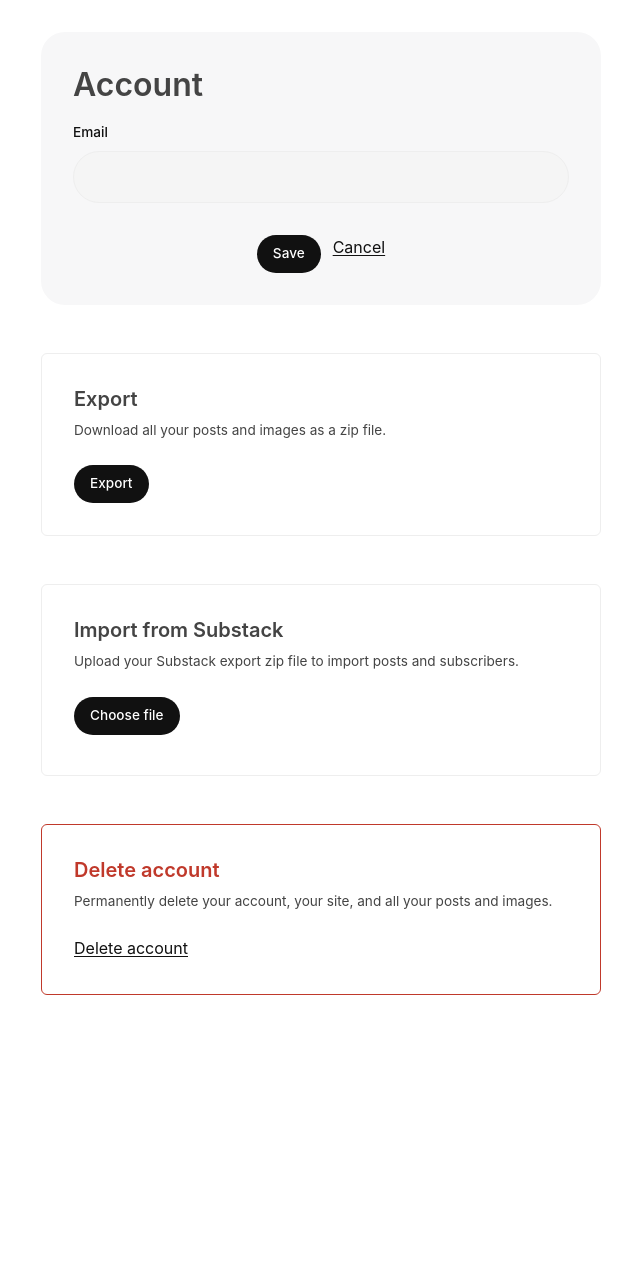
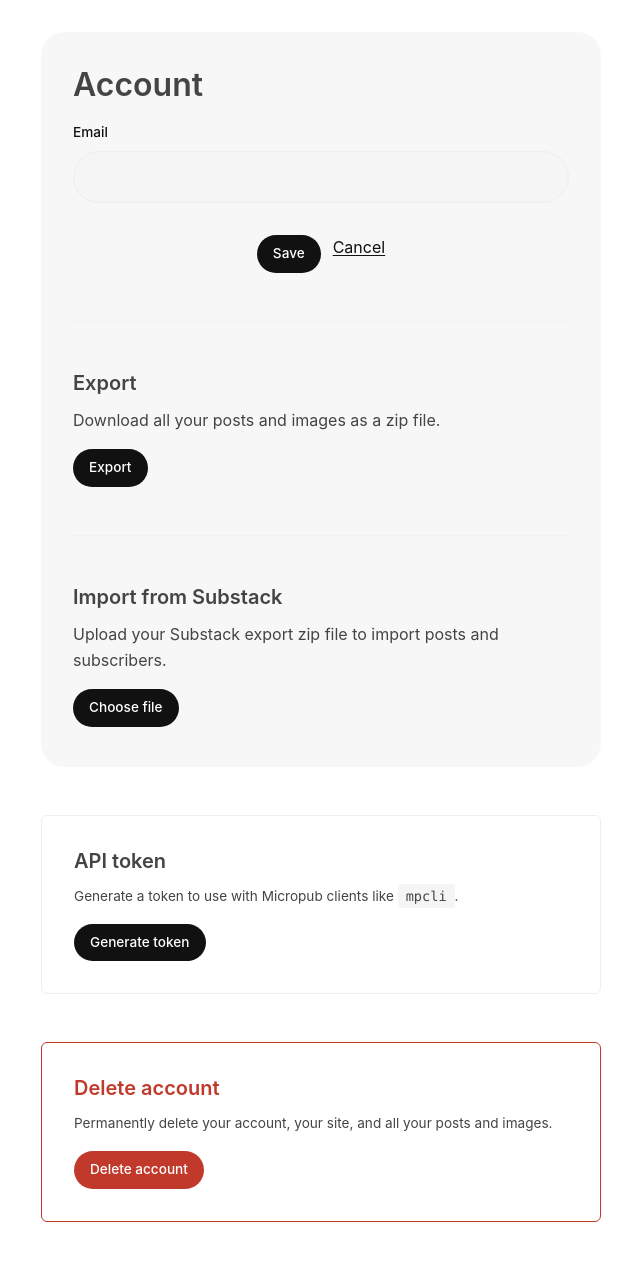
Before and after one commit to Jottit/tinypost, a Flask app: template templates/account.html in a window 1280 px wide. Shown: the whole page, without its empty margins (319-959 px from the left). Before the commit the page ends 995 px from the top, so only its background shows below. Run offline with Flask 3, Linux system fonts and the light colour scheme; the template is opened without the code that fills it, so the values that code supplies are empty; some libraries are stand-ins or nearby versions.

Commit message:
add personal API token for Micropub CLI usage

```diff
--- a/routes.py
+++ b/routes.py
@@ -119,7 +119,12 @@ def render_settings(site, **kwargs):
 
 
 def render_account(site, user, **kwargs):
-    return render_template("account.html", site=site, user=user, is_owner=True, **kwargs)
+    from indieauth_db import get_personal_token
+
+    token = get_personal_token(site["id"])
+    return render_template(
+        "account.html", site=site, user=user, is_owner=True, personal_token=token, **kwargs
+    )
 
 
 def require_owner():
@@ -576,6 +581,25 @@ def account_import():
 
     results["images_rehosted"] = rehost_images(site["id"], site["subdomain"])
     return render_account(site, user, import_results=results)
+
+
+@app.route("/account/token", methods=["POST"])
+def account_token():
+    site = require_owner()
+    user = get_user_by_id(session["user_id"])
+    from indieauth_db import create_personal_token
+
+    token = create_personal_token(site["id"])
+    return render_account(site, user, new_token=token)
+
+
+@app.route("/account/token/revoke", methods=["POST"])
+def account_token_revoke():
+    site = require_owner()
+    from indieauth_db import revoke_personal_token
+
+    revoke_personal_token(site["id"])
+    return redirect("/account")
 
 
 @app.route("/design", methods=["GET", "POST"])
--- a/static/base.css
+++ b/static/base.css
@@ -582,12 +582,12 @@ p.panel-notice {
 }
 
 .export-zone h3 {
-  margin-bottom: var(--space-2);
+  margin-bottom: var(--space-3);
 }
 
 .export-zone p {
   font-size: var(--text-sm);
-  margin-bottom: var(--space-5);
+  margin-bottom: var(--space-4);
 }
 
 .danger-zone {
@@ -600,12 +600,12 @@ p.panel-notice {
 
 .danger-zone h3 {
   color: #c0392b;
-  margin-bottom: var(--space-2);
+  margin-bottom: var(--space-3);
 }
 
 .danger-zone p {
   font-size: var(--text-sm);
-  margin-bottom: var(--space-5);
+  margin-bottom: var(--space-4);
 }
 
 .btn--danger {
--- a/templates/account.html
+++ b/templates/account.html
@@ -20,13 +20,12 @@
           <a href="/" class="btn-secondary">Cancel</a>
         </div>
       </form>
-    </div>
-    <div class="export-zone">
+      <div class="panel-divider">
       <h3>Export</h3>
       <p>Download all your posts and images as a zip file.</p>
       <a href="/settings/export" class="btn">Export</a>
-    </div>
-    <div class="export-zone">
+      </div>
+      <div class="panel-divider">
       <h3>Import from Substack</h3>
       {% if import_error %}
         <p class="error">{{ import_error }}</p>
@@ -51,11 +50,34 @@
           document.getElementById("import-btn").classList.remove("hidden");
         });
       </script>
+      </div>
+    </div>
+    <div class="export-zone">
+      <h3>API token</h3>
+      {% if new_token %}
+        <p class="success">Token created. Copy it now — it won't be shown again.</p>
+        <pre class="api-token">{{ new_token }}</pre>
+        <p>Micropub endpoint: <code>{{ site_url(site) }}/micropub</code></p>
+        <form method="POST" action="/account/token/revoke">
+          <button type="submit" class="btn btn--danger">Revoke token</button>
+        </form>
+      {% elif personal_token %}
+        <p>You have an active API token. Use it with Micropub clients like <code>mpcli</code>.</p>
+        <p>Micropub endpoint: <code>{{ site_url(site) }}/micropub</code></p>
+        <form method="POST" action="/account/token/revoke">
+          <button type="submit" class="btn btn--danger">Revoke token</button>
+        </form>
+      {% else %}
+        <p>Generate a token to use with Micropub clients like <code>mpcli</code>.</p>
+        <form method="POST" action="/account/token">
+          <button type="submit" class="btn">Generate token</button>
+        </form>
+      {% endif %}
     </div>
     <div class="danger-zone">
       <h3>Delete account</h3>
       <p>Permanently delete your account, your site, and all your posts and images.</p>
-      <a href="/settings/delete-account" class="btn-danger">Delete account</a>
+      <a href="/settings/delete-account" class="btn btn--danger">Delete account</a>
     </div>
   </main>
 {% endblock %}
```
Also changed, not shown: indieauth_db.py (+34 -0 lines), tests/test_micropub.py (+72 -1 lines).
